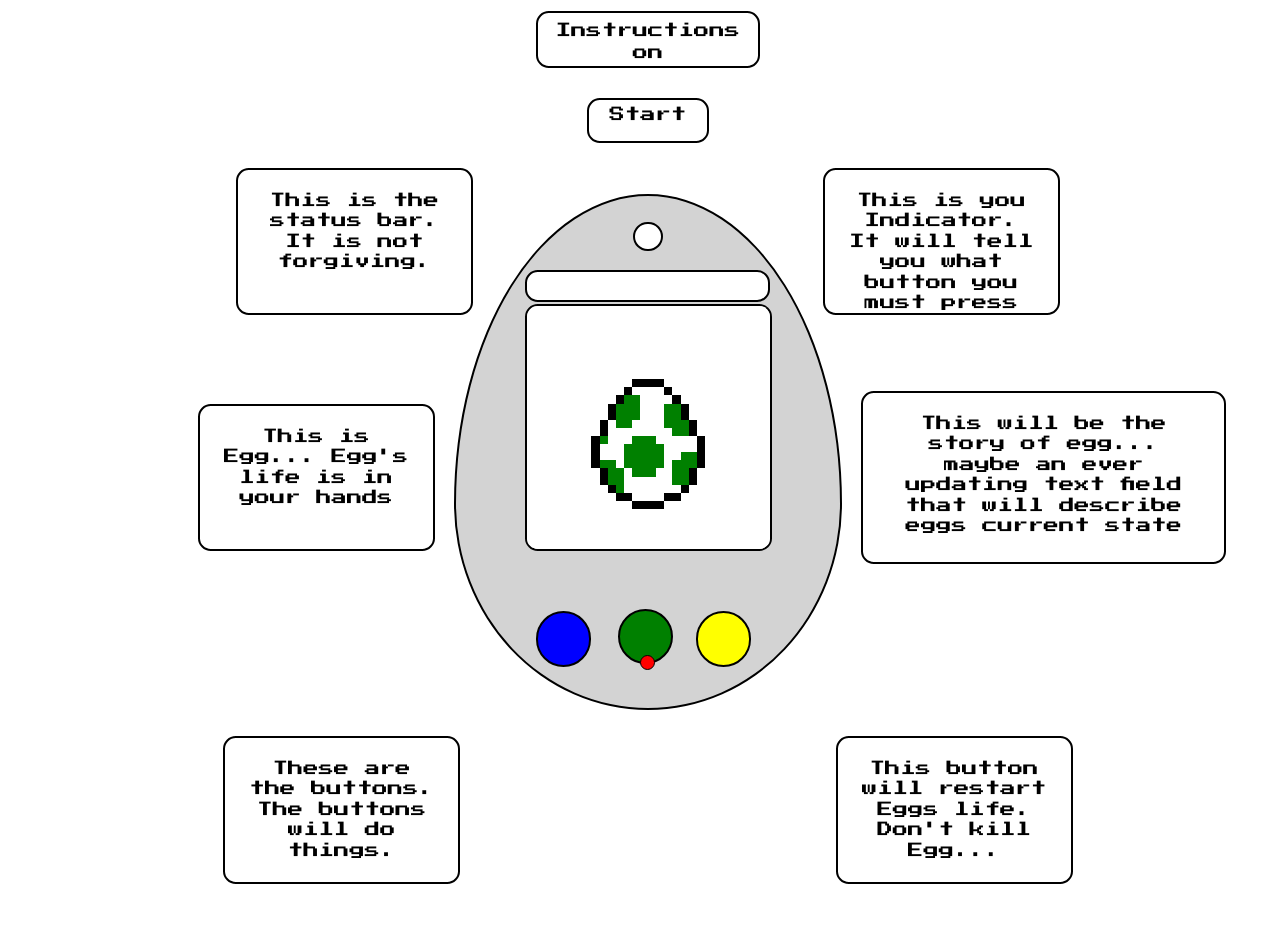
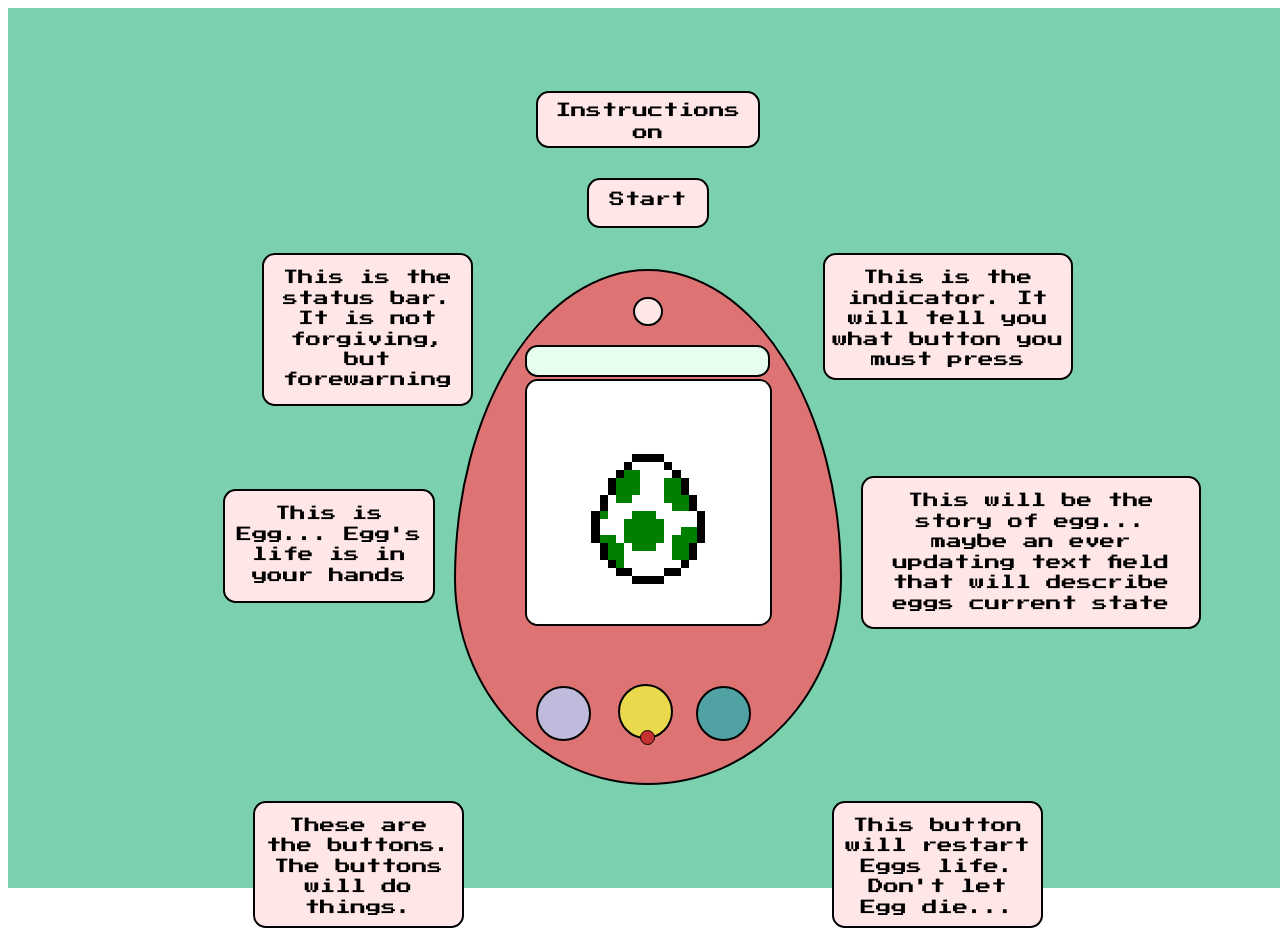
Before and after one commit to SlaterJ21/JeffsQuarter1Proj, a website: page index.html in a window 1280 px wide. Before the commit the page ends 884 px from the top, so only its background shows below. Drawn offline with nearby package versions, Linux system fonts and the light colour scheme.

Commit message:
styles inc colors

```diff
--- a/css/main.css
+++ b/css/main.css
@@ -4,6 +4,14 @@
   grid-template-rows: repeat(5, 1fr);
   height: 55vw;
   width: 100vw;
+  background-color: #7bd0ad;
+}
+
+.ext {
+  height: 100vh;
+  width: 100vw;
+  background-color: #7bd0ad;
+  padding-top: 10vh;
 }
 
 .console {
@@ -17,7 +25,7 @@
   border: 2px solid black;
   border-radius: 50% / 60% 60% 40% 40%;
   margin: auto;
-  background-color: lightgrey;
+  background-color: #DD7373
 }
 
 .vindicator {
@@ -35,7 +43,7 @@
 }
 
 .ic {
-  background-color: white;
+  background-color: rgb(255, 231, 231);
 }
 
 .status {
@@ -49,7 +57,7 @@
   margin: auto;
   margin-top: 8%;
   margin-left: -.644vw;
-  background: white;
+  background: #e7fded;
   font-family: 'Press Start 2P', cursive;
   text-align: center;
   overflow: hidden;
@@ -114,19 +122,19 @@
 .one {
   grid-column: 1 / 2;
   grid-row: 3 / 4;
-  background-color: blue;
+  background-color: #c0bbdc;
 }
 
 .two {
   grid-row: 1 / 2;
-  background-color: green;
+  background-color: #EAD94C;
   margin-left: -.1vw;
 }
 
 .three {
   grid-column: 3 / 4;
   grid-row: 3 / 4;
-  background-color: yellow;
+  background-color: #51A3A3;
 }
 
 .reset {
@@ -139,7 +147,7 @@
   margin: auto;
   margin-bottom: 3vw;
   margin-left: -.3vw;
-  background-color: red;
+  background-color: #c73030;
 }
 
 .instTogBox {
@@ -162,6 +170,7 @@
   font-size: 1.2vw;
   font-family: 'Press Start 2P', cursive;
   border-radius: 1vw;
+  background-color: rgb(255, 231, 231);
 }
 
 .start {
@@ -172,10 +181,12 @@
   margin-bottom: 2vw;
   font-size: 1.2vw;
   padding: .6vw;
+  padding-top: 1vw;
   height: 2vw;
   width: 8vw;
   border: 2px solid black;
   border-radius: 1vw;
+  background-color: rgb(255, 231, 231);
 }
 
 .startButton {
@@ -194,15 +205,17 @@
 .statusInfoCon {
   grid-column: 3 / 4;
   margin-right: -3vw;
-  height: 8vw;
+  height: 10vw;
   width: 15vw;
   border: 2px solid black;
   border-radius: 1vw;
-  padding: 1.6vw;
+  padding: .6vw;
+  padding-top: 1vw;
   text-align: center;
   font-size: 1.2vw;
   line-height: 1.6vw;
   font-family: 'Press Start 2P', cursive;
+  background-color: rgb(255, 231, 231);
 }
 
 .eggInfo {
@@ -216,15 +229,17 @@
 .eggInfoCon {
   grid-column: 3 / 4;
   margin-left: 14vw;
-  height: 8vw;
+  height: 7vw;
   width: 15vw;
   border: 2px solid black;
   border-radius: 1vw;
-  padding: 1.6vw;
+  padding: .6vw;
+  padding-top: 1vw;
   text-align: center;
   font-size: 1.2vw;
   line-height: 1.6vw;
   font-family: 'Press Start 2P', cursive;
+  background-color: rgb(255, 231, 231);
 }
 
 .indicInfo {
@@ -238,14 +253,16 @@
 .indicInfoCon {
   grid-column: 1 / 2;
   height: 8vw;
-  width: 15vw;
+  width: 18vw;
   border: 2px solid black;
   border-radius: 1vw;
-  padding: 1.6vw;
+  padding: .6vw;
+  padding-top: 1vw;
   text-align: center;
   font-size: 1.2vw;
   line-height: 1.6vw;
   font-family: 'Press Start 2P', cursive;
+  background-color: rgb(255, 231, 231);
 }
 
 .buttonInfo {
@@ -259,14 +276,16 @@
   grid-column: 3 / 4;
   height: 8vw;
   width: 15vw;
-  margin-right: -2vw;
+  margin-right: -2.3vw;
   border: 2px solid black;
   border-radius: 1vw;
-  padding: 1.6vw;
+  padding: .6vw;
+  padding-top: 1vw;
   text-align: center;
   font-size: 1.2vw;
   line-height: 1.6vw;
   font-family: 'Press Start 2P', cursive;
+  background-color: rgb(255, 231, 231);
 }
 
 .resetInfo {
@@ -280,14 +299,16 @@
   grid-column: 1 / 2;
   height: 8vw;
   width: 15vw;
-  margin-left: -2vw;
+  margin-left: -2.3vw;
   border: 2px solid black;
   border-radius: 1vw;
-  padding: 1.6vw;
+  padding: .6vw;
+  padding-top: 1vw;
   text-align: center;
   font-size: 1.2vw;
   line-height: 1.6vw;
   font-family: 'Press Start 2P', cursive;
+  background-color: rgb(255, 231, 231);
 }
 
 .story {
@@ -301,18 +322,15 @@
   margin-top: 4vw;
   border: 2px solid black;
   border-radius: 1vw;
-  padding: 1.6vw;
+  padding: .6vw;
+  padding-top: 1vw;
   text-align: center;
   font-size: 1.2vw;
   line-height: 1.6vw;
   font-family: 'Press Start 2P', cursive;
-}
-
-.inst {
-  background-color: blue;
-  opacity: .5;
+  background-color: rgb(255, 231, 231);
 }
 
 .instCo {
-  border: 5px solid blue;
+  border: 2px solid white;
 }
--- a/index.html
+++ b/index.html
@@ -16,6 +16,7 @@
     <link rel="stylesheet" href="css/main.css">
   </head>
   <body>
+    <div class = 'ext'>
     <div class = 'page'>
       <div class = 'instTogBox'>
         <div class = 'instTog'></div>
@@ -24,19 +25,19 @@
         <div class = 'startButton'>Start</div>
       </div>
       <div class = 'statusInfo info'>
-        <div class = 'statusInfoCon'>This is the status bar. It is not forgiving.</div>
+        <div class = 'statusInfoCon'>This is the status bar. It is not forgiving, but forewarning</div>
       </div>
       <div class = 'eggInfo info'>
         <div class = 'eggInfoCon'>This is Egg... Egg's life is in your hands</div>
       </div>
       <div class = 'indicInfo info'>
-        <div class = 'indicInfoCon'>This is you Indicator. It will tell you what button you must press</div>
+        <div class = 'indicInfoCon'>This is the indicator. It will tell you what button you must press</div>
       </div>
       <div class = 'buttonInfo info'>
         <div class = 'buttonInfoCon'>These are the buttons. The buttons will do things.</div>
       </div>
       <div class = 'resetInfo info'>
-        <div class = 'resetInfoCon'>This button will restart Eggs life. Don't kill Egg...</div>
+        <div class = 'resetInfoCon'>This button will restart Eggs life. Don't let Egg die...</div>
       </div>
       <div class = 'story'>
         <div class = 'storyCon'>This will be the story of egg... maybe an ever updating text field that will
@@ -62,5 +63,6 @@
         <div class = 'reset'></div>
       </div>
     </div>
+  </div>
   </body>
 </html>
--- a/src/instructions.js
+++ b/src/instructions.js
@@ -32,42 +32,45 @@ $(document).ready(function(){
 
   $('.start').click(hideInstructions);
 
-  $( ".start" ).hover(
+$( ".start" ).hover(
   function() {
-    $( this ).addClass( "inst" );
+    $( this ).css( 'background-color', $('.three').css('background-color') );
   }, function() {
-    $( this ).removeClass( "inst" );
+    $( this ).css( 'background-color', 'rgb(255, 231, 231)' );
   }
 );
 
 $( ".eggInfoCon" ).hover(
   function() {
-    $( this ).addClass( "inst" );
+    $( this ).css( 'background-color', $('.one').css('background-color') );
     $('.screen').addClass( 'instCo');
   }, function() {
-    $( this ).removeClass( "inst" );
+    $( this ).css( 'background-color', 'rgb(255, 231, 231)' );
     $('.screen').removeClass( 'instCo');
   }
 );
 
 $( ".statusInfoCon" ).hover(
   function() {
-    $( this ).addClass( "inst" );
+    $( this ).css( 'background-color', $('.status').css('background-color') );
     $('.status').addClass( 'instCo');
   }, function() {
-    $( this ).removeClass( "inst" );
+    $( this ).css( 'background-color', 'rgb(255, 231, 231)' );
     $('.status').removeClass( 'instCo');
   }
 );
 
+// let buttonArray = [$( this ).css( 'background-color', $('.one').css('background-color') ),$( this ).css( 'background-color', $('.two').css('background-color') ),$( this ).css( 'background-color', $('.three').css('background-color') )]
+// console.log(buttonArray[Math.floor(Math.random() * 3)]);
+
 $( ".buttonInfoCon" ).hover(
   function() {
-    $( this ).addClass( "inst" );
+    $( this ).css( 'background-color', $('.two').css('background-color')  );
     $('.one').addClass( 'instCo');
     $('.two').addClass( 'instCo');
     $('.three').addClass( 'instCo');
   }, function() {
-    $( this ).removeClass( "inst" );
+    $( this ).css( 'background-color', 'rgb(255, 231, 231)' );
     $('.one').removeClass( 'instCo');
     $('.two').removeClass( 'instCo');
     $('.three').removeClass( 'instCo');
@@ -76,20 +79,20 @@ $( ".buttonInfoCon" ).hover(
 
 $( ".indicInfoCon" ).hover(
   function() {
-    $( this ).addClass( "inst" );
+    $( this ).css( 'background-color', $('.three').css('background-color') );
     $('.ic').addClass( 'instCo');
   }, function() {
-    $( this ).removeClass( "inst" );
+    $( this ).css( 'background-color', 'rgb(255, 231, 231)' );
     $('.ic').removeClass( 'instCo');
   }
 );
 
 $( ".resetInfoCon" ).hover(
   function() {
-    $( this ).addClass( "inst" );
+    $( this ).css( 'background-color', $('.reset').css('background-color') );
     $('.reset').addClass( 'instCo');
   }, function() {
-    $( this ).removeClass( "inst" );
+    $( this ).css( 'background-color', 'rgb(255, 231, 231)' );
     $('.reset').removeClass( 'instCo');
   }
 );
--- a/src/main.js
+++ b/src/main.js
@@ -65,6 +65,9 @@ $(document).ready(function(){
 
   $('.screen').html(egg);
 
+$('.ic').css('background-color', '#ffe7e7')
+
+
   function startGame(){
     setInterval(gameState, 1000);
   }
@@ -94,25 +97,35 @@ $(document).ready(function(){
       wait = 0;
       if (game.imgCount === 0){
         $('.screen').html(egg);
-        $('.status').text('Egg');
+        $('.ic').css('background-color', '#ffe7e7');
+        if (game.hatch === 0){
+          $('.status').text('Say hello to egg');
+        } else if (game.hatch === 1){
+           $('.status').text('Egg is toasty');
+          } else if (game.hatch === 2){
+          $('.status').text('Nice and warm');
+            } else if (game.hatch === 3){
+            $('.status').text('Thats the spot');
+            }
       } else if (game.imgCount === 1){
         $('.ic').css('background-color', $('.reset').css('background-color'));
-        $('.status').text('Fried Egg');
+        $('.status').text('You fried Egg');
         $('.screen').html(friedEgg);
       } else if (game.imgCount === 2){
-        if (game.pokeEgg > 2){
+        if (game.eggPoke > 2){
           $('.ic').css('background-color', $('.reset').css('background-color'));
           $('.status').text('You broke it');
           game.state = 10;
         }
         if (game.imgArray[1] === 5){
+          $('.ic').css('background-color', '#ffe7e7');
           $('.status').text('Eggs Hatching');
         }
         $('.screen').html(eggCrack);
       } else if (game.imgCount === 3){
         $('.screen').html(crackedEgg);
       }  else if (game.imgCount === 4){
-        $('.status').text('Cold egg');
+        $('.status').text('Egg is cold!!!');
         $('.ic').css('background-color', $('.one').css('background-color'));
         $('.screen').html(coldEgg);
       } else if (game.imgCount === 5){
```
